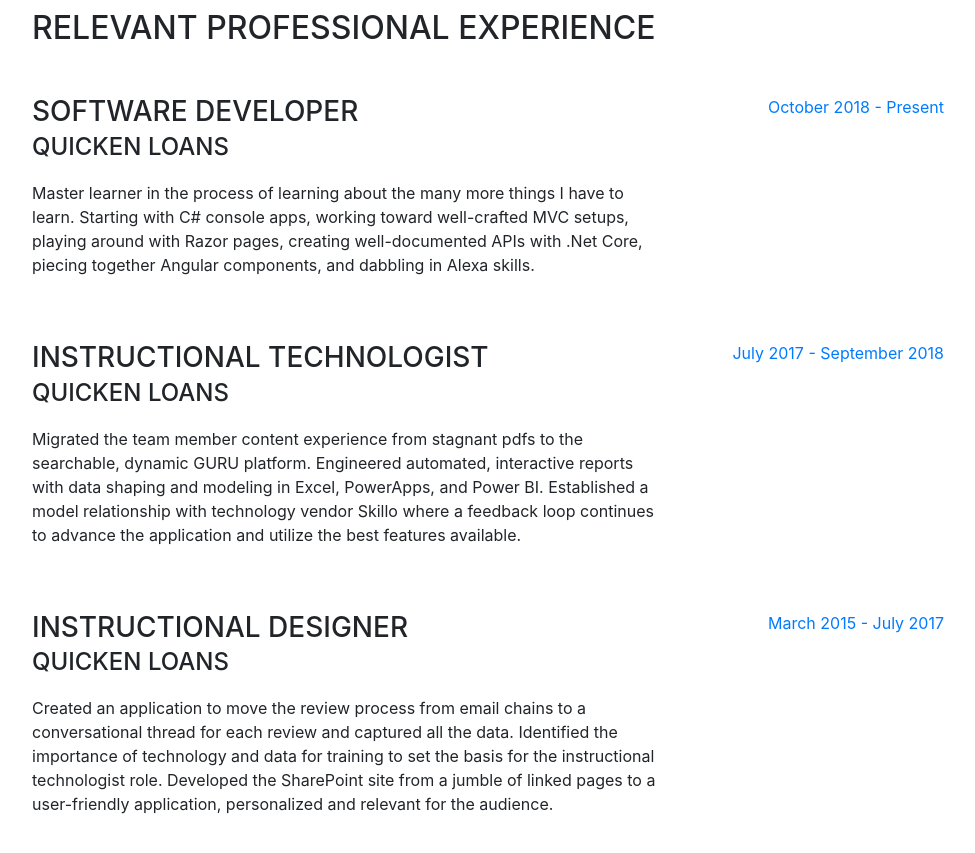
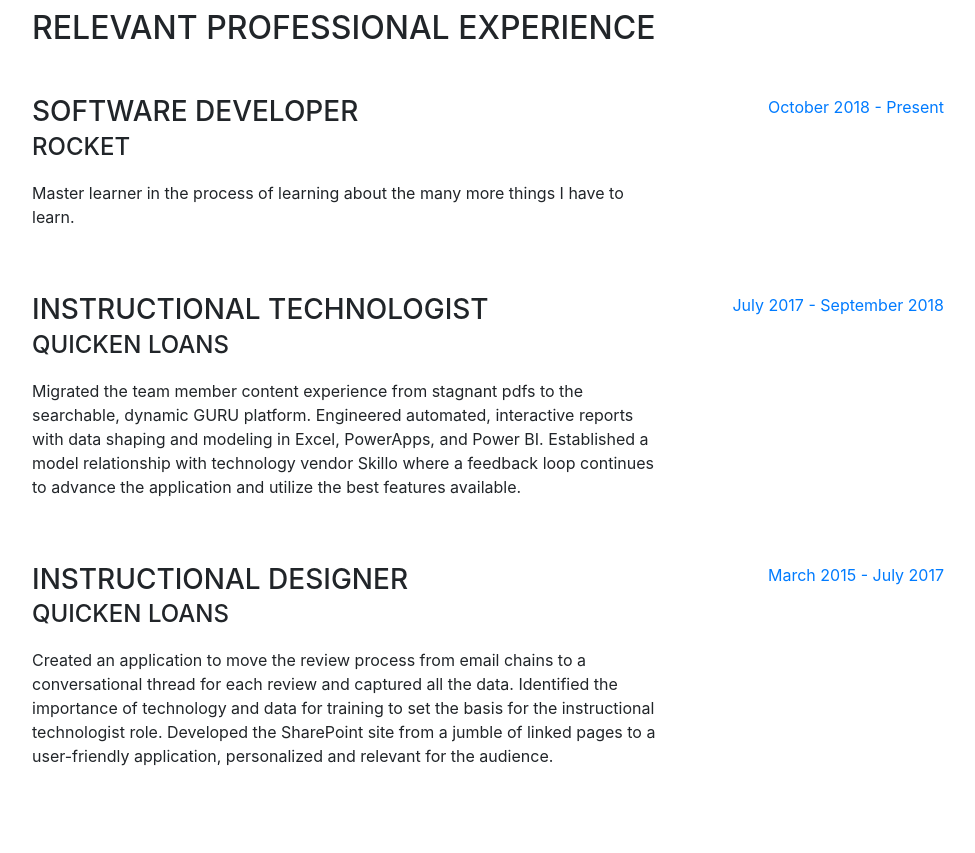
Before and after one commit to BlakeItOut/Resume, a website with bundled scripts: page index.html in a window 1280 px wide. Shown: the part 840-1693 px from the top of the page, without its empty margins (288-1263 px from the left). Built offline with nearby package versions, Linux system fonts and the light colour scheme; a web font is replaced by a local one.

Commit message:
Update index.html

```diff
--- a/index.html
+++ b/index.html
@@ -93,8 +93,8 @@
           <div class="resume-item d-flex flex-column flex-md-row mb-5">
               <div class="resume-content mr-auto">
                   <h3 class="mb-0">Software Developer</h3>
-                  <div class="subheading mb-3">Quicken Loans</div>
-                  <p>Master learner in the process of learning about the many more things I have to learn. Starting with C# console apps, working toward well-crafted MVC setups, playing around with Razor pages, creating well-documented APIs with .Net Core, piecing together Angular components, and dabbling in Alexa skills.</p>
+                  <div class="subheading mb-3">Rocket</div>
+                  <p>Master learner in the process of learning about the many more things I have to learn.</p>
               </div>
               <div class="resume-date text-md-right">
                   <span class="text-primary">October 2018 - Present</span>
```
